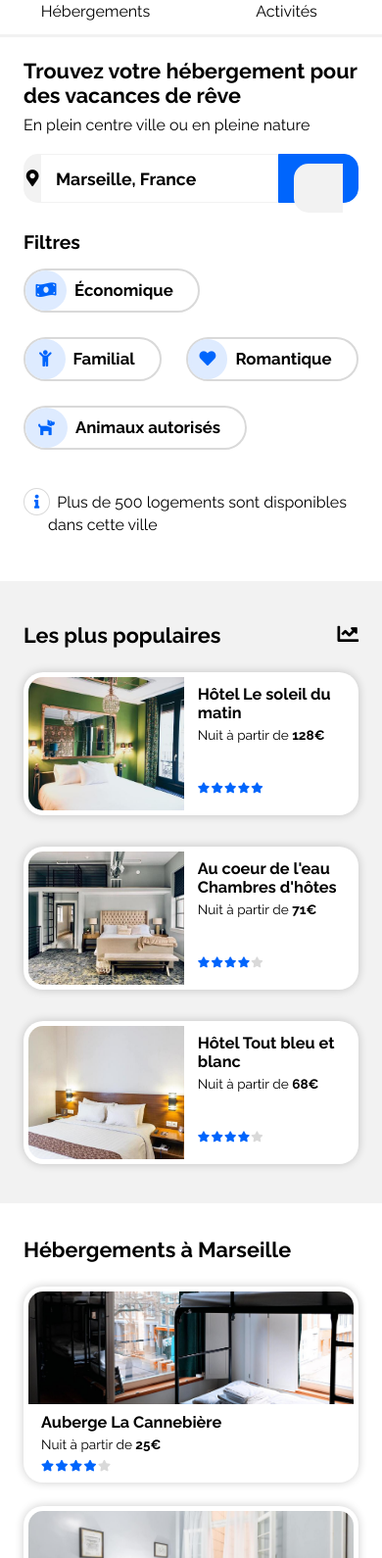
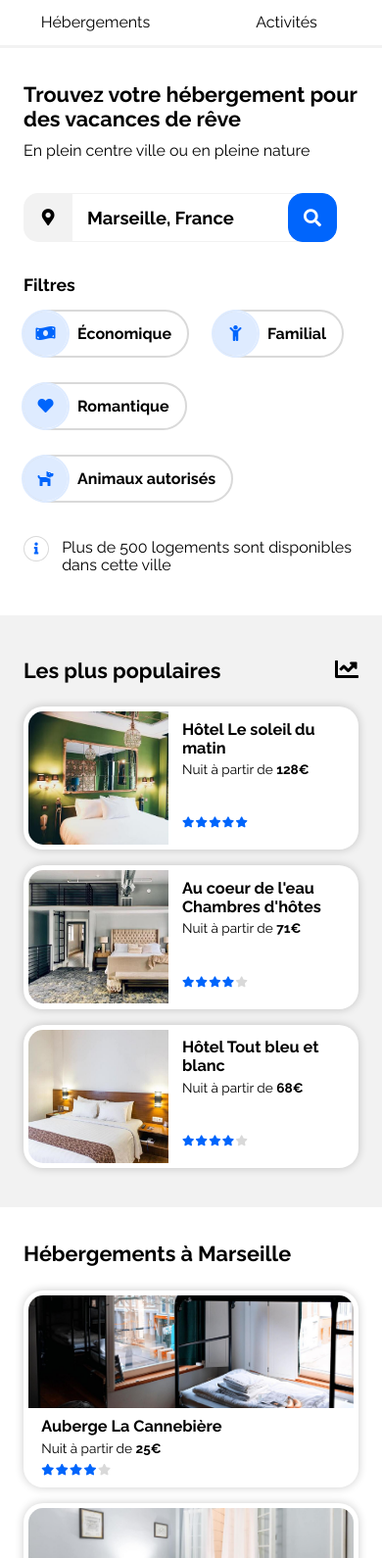
Before and after one commit to arnaudbastard/OpenClassroomsP2-Booki, a plain HTML site: page index.html in a window 390 px wide. Shown: the part 83-1673 px from the top of the page at 98% size. Drawn offline with Linux system fonts and the light colour scheme.

Commit message:
Avant livrable

```diff
--- a/assets/css/style.css
+++ b/assets/css/style.css
@@ -1,7 +1,11 @@
-@import url('https://fonts.googleapis.com/css2?family=Raleway:wght@400;700&display=swap');
+@import url('https://fonts.googleapis.com/css2?family=Raleway:wght@400;500;600;700&display=swap');
 
 * {
     font-family: 'Raleway', sans-serif;
+}
+
+body {
+    -webkit-text-size-adjust: none; /* Pour empêcher le changement de taille des polices par le moteur Webkit sous Safari et dans certains cas */
 }
 
 header, main {
@@ -9,10 +13,17 @@ header, main {
 }
 /* ------ Début classes réutilisables---------- */
 
+a:link {
+    text-decoration: none;
+    color: black;
+}
+a:visited {
+    color: black;
+}
+
 
 .hotel-info h3,
 #activities h3 {
-	color:black;
 	margin-bottom: 5px;
 }
 
@@ -25,7 +36,7 @@ header, main {
 }
 
 .fa {
-    color:#d9d9d9;
+    color:#D9D9D9;
     font-size: 0.85em;
     letter-spacing: -2px;
 }
@@ -34,18 +45,22 @@ header, main {
     color: #0065FC;
 }
 
+a:hover span.unchecked {
+    color: #B0B0B0;
+}
+
 
 /* ------ Fin classes réutilisables---------- */
 
 /* ------Balise Règles général---------- */
 
 h1 {
-	font-size: 1.4em;
-    padding-bottom: 8px;
+	font-size: 1.37em;
+    padding-bottom: 0.5em;
 }
 
 h2 {
-	font-size: 1.4em;
+	font-size: 1.37em;
 }
 
 /* ------Balise Règles général Fin---------- */
@@ -55,21 +70,25 @@ h2 {
 header {
 	display: flex;
 	flex-flow: row nowrap;
-	/* align-items: end; */
 	justify-content: space-between;
 	height: 65px;
-    padding-bottom: 30px;
+    padding-bottom: 3em;
+}
+
+.booki_logo {
+    height: 70%;
+    padding-top: 2em;
+}
+
+header a {
+    height: 100%;
+}
+
+header a img {
+    height: 100%;
 }
 
 header nav {
-	height: 100%;
-}
-
-header a {
-    height: 80%;
-}
-
-header a img {
     height: 100%;
 }
 
@@ -84,14 +103,9 @@ header a img {
 	flex-direction: column;
 	justify-content: center;
 	height: 100%;
-	padding: 1em 2em;
+	padding: 1.4em 2em;
 	border-top: 2px solid white;
 	font-size: 1em;
-    color: black;
-}
-
-.menu a:visited {
-    color: black;
 }
 
 .menu li a:hover, .menu li a.active {
@@ -104,12 +118,13 @@ header a img {
 main {
     display: grid;
     grid-template-columns: 6fr 3fr;
-    grid-gap: 2.5em;
+    gap: 2.5em;
 }
 
 .search_filters {
     grid-row: 1 / auto;
     grid-column: 1 / 3;
+    margin-bottom: -0.4em;
 }
 
 .search_filters p {
@@ -121,10 +136,10 @@ main {
     flex-direction: row;
     justify-content: flex-start;
     align-items: center;
-    margin: 20px 0 30px;
+    margin: 1.3em 0 2em;
 }
 
-.search_filters form i {
+.search_filters form > i {
     border: none;
     border-radius: 15px 0 0 15px;
     display: inline-block;
@@ -138,11 +153,12 @@ main {
 }
 
 .search_filters input {
+    border-radius: 0; /* Pour éviter les bords arrondis sur Webkit (Safari) */
     border: none;
     padding: 10px 15px;
-    font-size: 1.1em;
+    font-size: 1.15em;
     font-weight: bold;
-    width: 250px;
+    width: 235px;
     height: 50px;
     border-top: 1.5px solid #F2F2F2;
     border-bottom: 1.5px solid #F2F2F2;
@@ -150,12 +166,12 @@ main {
 
 .search_filters input::placeholder {
     color: black;
+    opacity: 1; /* Pour avoir la même apparence sur Firefox */
 }
 
-.search_filters button {
+.search_filters .btnSearch {
     border: none;
     border-radius: 0 15px 15px 0;
-    display: inline-block;
     padding: 9px 15px;
     text-align: center;
     text-decoration: none;
@@ -170,28 +186,44 @@ main {
     font-size: 1.1em;
 }
 
+.search_filters .btnMobile {
+    display: none;
+    border: none;
+    border-radius: 15px;
+    /* padding: 9px 15px; */
+    text-align: center;
+    text-decoration: none;
+    transition-duration: 0.2s;
+    cursor: pointer;
+    font-weight: bold;
+    color: white;
+    background-color: #0065FC;
+    border: 1.5px solid #0065FC;
+    width: 50px;
+    height: 50px;
+    font-size: 1.1em;
+    right: 15px;
+    position: relative;
+}
+
 .search_filters button:hover {
     color: #0065FC;
     background-color: white;
-}
-
-.search_filters button i {
-    display: none;
 }
 
 .filters {
     display: flex;
     flex-flow: row wrap;
     align-items: baseline;
-    justify-content: flex-start;
     gap: 30px;
     font-size: 1.15em;
-    padding-bottom: 20px;
+    padding-bottom: 0.8em;
 }
 
 .filters h2 {
     font-size: 1em;
 }
+
 .filters ul {
     display: flex;
     flex-flow: row wrap;
@@ -199,15 +231,25 @@ main {
 }
 
 .filters .btn {
-    position: relative;
     display: inline-block;
-    padding: 2px 25px 2px 12px;
-    border: 2px solid #d9d9d9;
+    padding: 0 1em 0 0.5em;
+    border: 2.2px solid #D9D9D9;
     border-radius: 30px;
     color: black;
     cursor: pointer;
+    font-weight: bold;
     transition: all 0.3s;
-    font-weight: bold;
+}
+
+.filters .btn:before {
+    display: inline-block;
+    position: relative;
+    right: 10px;
+    font-family: "Font Awesome 5 Free";
+    color: #0065FC;
+    background-color: #DEEBFF;
+    border-radius: 50%;
+    outline: #DEEBFF solid 2px;
 }
 
 .filters .btn:hover {
@@ -216,53 +258,19 @@ main {
     border-color: #DEEBFF;
 }
 
-.filters .btn:before {
-    display: inline-block;
-    position: relative;
-    right: 10px;
-    padding: 10px;
-    line-height: 1;
-    font-family: "Font Awesome 5 Free";
-    font-weight: 900;
-    color: #0065FC;
-    background-color: #DEEBFF;
-    border-radius: 50%;
-    outline: #DEEBFF solid 3px;
-    outline-offset: -1px;
+.filters .icon-money:before, .filters .icon-child:before, .filters .icon-heart:before, .filters .icon-dog:before {
+    text-align: center;
+    line-height: 45px;
+    height: 45px;
+    width: 45px;
 }
-
-.search_filters .icon-info {
-    margin: 20px 0 0 0;
-    padding: 0 0 0 25px;
-}
-
-.search_filters .icon-info:before {
-    display: inline-block;
-    position: relative;
-    bottom: 1px;
-    right: 25px;
-    margin: 0px -18px 0px 0px;
-    padding: 6px 10px;
-    font-family: "Font Awesome 5 Free";
-    font-size: 14px;
-    font-weight: 600;
-    line-height: 1;
-    content: "";
-    color: rgb(0, 101, 252);
-    background-color: white;
-    border: 1px solid #d9d9d9;
-    border-radius: 100%;
-}
-
 
 .filters .icon-money:before {
     content: "\f53a";
-    padding: 10px 8.5px;
 }
 
 .filters .icon-child:before {
     content: "\f1ae";
-    padding: 10px 12px;
 }
 
 .filters .icon-heart:before {
@@ -273,10 +281,26 @@ main {
     content: "\f6d3";
 }
 
+.icon-info {
+    display: flex;
+    align-items: baseline;
+    margin-top: 1.3em;
+}
+
+.icon-info i {
+    margin-right: 1.1em;
+    padding: 0.5em 0.81em;
+    font-size: 12px;
+    color: #0065FC;
+    background-color: white;
+    border: 1.5px solid #D9D9D9;
+    border-radius: 100%;
+}
+
 /* Début section hébergements */
 #logements {
     grid-row: 2;
-    padding: 2.5em 2.5em 1em;
+    padding: 2.4em 2.5em 1em;
     background-color: #F2F2F2;
     border-radius: 20px;
 }
@@ -288,22 +312,21 @@ main {
 }
 
 #logements a {
-    padding: 5px;
+    padding: 0.38em;
     height: 100%;
     display: block;
     box-sizing: border-box;
     font-size: 0.85em;
-    color: black;
     background-color: white;
     border-radius: 20px;
-    transition: all 0.5s;
-    box-shadow: 0 0 10px rgb(0, 0, 0, 0.2);
+    transition: all 0.3s;
+    box-shadow: 0 0 10px rgba(0, 0, 0, 0.2);
 }
 
 #logements a:hover {
     background-color: #DEEBFF;
-    box-shadow: 0 30px 20px rgb(0, 0, 0, 0.3);
-    transform: translateY(-10px);
+    box-shadow: 0px 10px 20px 0px rgba(0,0,0,0.3);
+    transform: translateY(-5px);
 }
 
 #logements a:hover,
@@ -322,38 +345,42 @@ main {
     height: 100%;
     object-fit: cover;
     border-radius: 15px 15px 0 0;
+    object-position: 0% 55%;
+
 }
 
 #logements .hotel-info {
     padding: 10px 13px 5px;
 }
 
-.stars {
-
-}
-
 #logements button {
     display: inline-block;
-    margin-top: 2.5em;
+    margin-top: 2.4em;
     cursor: pointer;
-    font-size: 1.1em;
+    font-size: 1.15em;
     font-weight: bold;
-    color: black;
     background: none;
     border: none;
+    color: black;
 }
 /* Fin section hébergements */
 
 /* Début section populaires */
 .most_populars {
     grid-row: 2;
-    padding: 2.5em;
+    padding: 2.4em 2.5em 2.5em;
     background-color: #F2F2F2;
     border-radius: 20px;
 }
 
-.most_populars h2 i {
-    float: right;
+.aside_title {
+    display: flex;
+    justify-content: space-between;
+    align-items: baseline;
+}
+
+.aside_title i {
+    font-size: 1.5em;
 }
 
 .most_populars .hotels-cards {
@@ -390,10 +417,9 @@ main {
 
 .most_populars a {
     position: relative;
-    padding: 5px;
-    color: black;
+    padding: 0.32em;
     transition: all 0.3s;
-    box-shadow: 0 0 10px rgb(0, 0, 0, 0.2);
+    box-shadow: 0 0 10px rgba(0, 0, 0, 0.2);
 }
 
 .most_populars a:hover,
@@ -405,8 +431,8 @@ main {
 
 .most_populars a:hover {
     background-color: #DEEBFF;
-    box-shadow: 0 30px 20px rgb(0, 0, 0, 0.3);
-    transform: translateY(-10px);
+    box-shadow: 0px 10px 20px 0px rgba(0,0,0,0.3);
+    transform: translateY(-5px);
 }
 
 .most_populars .populars-stars {
@@ -420,39 +446,39 @@ main {
 /* Début section activités */
 #activities {
     grid-row: 3;
-    grid-column: 1/3;
-    margin: 0 0 3em;
+    grid-column: 1 / 3;
+    margin: 0 0 3.8em;
 }
 
 #activities .titre-section {
-    margin: 1em 0;
+    margin: 1em 0 1.1em;
 }
 
 #activities ul {
     display: grid;
-    grid-template-columns: 1fr 1fr 1fr 1fr;
-    grid-template-rows: 4em 4em 4em 4em 4em;
-    gap: 2.5em;
+    grid-template-columns: repeat(4, 1fr);
+    grid-template-rows: repeat(12, 0.5em);
+    gap: 2em 2.7em;
 }
 
 #activities ul .card-type1 {
-    grid-row: 1/6;
+    grid-row: 1/13;
 }
 
 #activities ul .card-type2 {
-    grid-row: 1/4;
+    grid-row: 1/8;
 }
 
 #activities ul .card-type3 {
-    grid-row: 4/6;
+    grid-row: 8/13;
 }
 
 #activities ul .card-type4 {
-    grid-row: 1/3;
+    grid-row: 1/7;
 }
 
 #activities ul .card-type5 {
-    grid-row: 3/6;
+    grid-row: 7/13;
 }
 
 #activities a {
@@ -460,9 +486,9 @@ main {
     flex-direction: column;
     height: 100%;
     border-radius: 20px;
-    box-shadow: 0 0 10px rgb(0, 0, 0, 0.2);
+    box-shadow: 0px 1px 5px 0px rgba(0,0,0,0.2);
     background-color: white;
-    transition: all 0.5s;
+    transition: all 0.3s;
 }
 
 #activities a:hover,
@@ -472,20 +498,29 @@ main {
 
 #activities a:hover {
     background-color: #DEEBFF;
-    box-shadow: 0 30px 20px rgb(0, 0, 0, 0.3);
-    transform: translateY(-10px);
+    box-shadow: 0px 10px 20px 0px rgba(0,0,0,0.3);
+    transform: translateY(-5px);
 }
 
 #activities a img {
     height: 100%;
     width: 100%;
+    max-height: 100%;
     object-fit: cover;
     overflow: hidden;
     border-radius: 20px 20px 0 0;
 }
 
+.card-type2 img, .card-type5 img {
+    object-position: 37% 45%;
+}
+
+.card-type4 img {
+    object-position: 0 0;
+}
+
 #activities a h3 {
-    padding: 1.5em 1.2em 1em;
+    padding: 1.2em 1.1em 0.75em;
     font-size: 1em;
 }
 /* Fin section activités */
@@ -514,10 +549,6 @@ footer ul li {
     padding: 0.35em 0;
 }
 
-footer ul li a {
-    color: black;
-}
-
 footer ul li a:hover {
     color: #0065FC;
 }
@@ -530,44 +561,15 @@ footer ul li a:hover {
     }
 
     main {
-        grid-gap: 1.5em;
+        gap: 1.5em;
     }
 
     header {
         padding-bottom: 30px;
     }
 
-    .menu a {
-        /* font-size: 1em; */
-    }
-
-    h1 {
-        /* font-size: 1.4em; */
-    }
-
-    h2 {
-        /* font-size: 1.35em; */
-    }
-
-    h3 {
-        /* font-size: 1.1em; */
-    }
-
-    .search_filters p {
-        /* font-size: 1em; */
-    }
-
-    .search_filters button {
-        /* font-size: 1.1em; */
-    }
-
     .filters {
-        /* font-size: 1.05em; */
         gap: 15px;
-    }
-
-    .filters h2 {
-        /* font-size: 1.15em; */
     }
 
     #logements {
@@ -576,14 +578,6 @@ footer ul li a:hover {
 
     #logements .hotels-cards {
         gap: 1.5em;
-    }
-
-    .fa {
-        /* font-size: 0.75em; */
-    }
-
-    #logements button {
-        /* font-size: 1.1em; */
     }
 
     .most_populars {
@@ -600,7 +594,6 @@ footer ul li a:hover {
     }
 
     .most_populars .populars-stars {
-        /* font-size: 0.95em; */
         bottom: 20px;
     }
 
@@ -612,10 +605,6 @@ footer ul li a:hover {
         padding: 2.5em;
     }
 
-    footer ul {
-        /* font-size: 1em; */
-    }
-
 }
 
 @media (max-width:992px) {
@@ -623,7 +612,7 @@ footer ul li a:hover {
     main {
         display: grid;
         grid-template-columns: 1fr;
-        grid-gap: 0;
+        gap: 0;
         row-gap: 1.5em;
     }
 
@@ -652,12 +641,12 @@ footer ul li a:hover {
     }
 
     .filters {
-        font-size: 1.05em;
+        font-size: 1em;
         gap: 15px;
     }
 
     .filters h2 {
-        font-size: 1.15em;
+        font-size: 1.1em;
     }
 
     .fa {
@@ -677,12 +666,20 @@ footer ul li a:hover {
         grid-template-columns: 1fr 1fr;
     }
 
+    #logements .hotel-photo img {
+        object-position: 0% 60%;
+    }
+
     .most_populars {
         grid-row: 2;
     }
 
     .most_populars .hotel-photo {
         width: 50%;
+    }
+
+    .most_populars .hotel-photo img {
+        object-position: 0% 57%;
     }
 
     .most_populars .hotel-info {
@@ -712,10 +709,6 @@ footer ul li a:hover {
 		grid-row: auto;
 	}
 
-    footer {
-        gap: 4em;
-    }
-
     footer ul {
         font-size: 1em;
     }
@@ -728,13 +721,14 @@ footer ul li a:hover {
         flex-direction: column;
         justify-content: center;
         height: 120px;
+        margin-bottom: 1.5em;
 	}
 
     .booki_logo {
         display: flex;
         justify-content: center;
         height: 35%;
-        padding-top: 3em;
+        padding: 1.4em 0 1.8em;
     }
 
     header a {
@@ -742,14 +736,11 @@ footer ul li a:hover {
     }
 
     header nav {
-        display: flex;
-        justify-content: center;
-		margin-bottom: 2.5em;
 		width: 100%;
 	}
 
     .menu {
-        width: 100%;
+        flex-flow: unset;
     }
 
     .menu li {
@@ -758,15 +749,17 @@ footer ul li a:hover {
 
     .menu a {
         width: 100%;
-        padding: 0.5em 0 0.3em 0;
-        border-bottom: 3px solid #F2F2F2;
         text-align: center;
+		padding: 0 0 0.5em;
+		border: none;
+		border-bottom: 3px #F2F2F2 solid;
+		font-size: 1em;
     }
 
     .menu li a:hover, .menu li a.active {
-        color:#0065FC;
-        border-top: white;
-        border-bottom: 3px solid #0065FC;
+		color:#0065FC;
+		border: none;
+		border-bottom: 3px #0065FC solid;
     }
 
     /* .menu {
@@ -794,12 +787,32 @@ footer ul li a:hover {
         padding: 1.5em;
     }
 
-    .search_filters button span {
+    .search_filters form {
+        margin: 2.1em 0;
+    }
+
+    .search_filters .btnSearch {
         display: none;
     }
 
-    .search_filters button i {
+    .search_filters .btnMobile {
         display: block;
+        color: black;
+    }
+
+    .search_filters .btnMobile:hover {
+        background-color: #0065FC;
+    }
+
+    .search_filters .btnMobile:before {
+        display: inline-block;
+        position: relative;
+        font-family: "Font Awesome 5 Free";
+        font-size: 18px;
+        font-weight: 600;
+        line-height: 1;
+        content: "\f002";
+        color: white;
     }
 
     #logements {
@@ -809,6 +822,11 @@ footer ul li a:hover {
 
     #logements .hotels-cards {
         grid-template-columns: 1fr;
+        gap: 1em;
+    }
+
+    #logements .hotel-photo img {
+        object-position: 0% 65%;
     }
 
     #logements button {
@@ -820,14 +838,30 @@ footer ul li a:hover {
         border-radius: 0;
     }
 
+    .most_populars .hotels-cards {
+        gap: 1em;
+    }
+
+    .most_populars .hotel-photo {
+        width: 45%;
+    }
+
+    .most_populars .hotel-info {
+        width: 55%;
+    }
+
     #activities {
         padding: 0 1.5em 0.5em 1.5em;
     }
 
+    #activities .titre-section {
+        margin: 1em 0 1.3em;
+    }
+
 	#activities ul {
 		grid-template-columns: repeat(1, 1fr);
-		grid-template-rows: repeat(6, 15em);
-        gap: 2em;
+		grid-template-rows: repeat(6, 12em);
+        gap: 1.5em;
 	}
 
 	#activities ul .card-type1,
@@ -837,6 +871,19 @@ footer ul li a:hover {
 	#activities ul .card-type5 {
 		grid-row: auto;
 	}
+
+    .card-type1 img {
+        object-position: 0 65%;
+    }
+
+    .card-type2 img, .card-type5 img {
+        object-position: 0% 48%;
+    }
+
+    .card-type4 img {
+        object-position: 0 24%;
+    }
+
 
 	#activities a h3 {
 		font-size: 1em;
--- a/index.html
+++ b/index.html
@@ -4,7 +4,7 @@
     <meta charset="UTF-8">
     <meta http-equiv="X-UA-Compatible" content="IE=edge">
     <meta name="viewport" content="width=device-width, initial-scale=1.0">
-    <title>Booki</title>
+    <title>Booki - Accueil</title>
     <link rel="stylesheet" href="https://use.fontawesome.com/releases/v5.15.4/css/all.css" integrity="sha384-DyZ88mC6Up2uqS4h/KRgHuoeGwBcD4Ng9SiP4dIRy0EXTlnuz47vAwmeGwVChigm" crossorigin="anonymous"/>
     <link rel="stylesheet" href="assets/css/normalize.css">
     <link rel="stylesheet" href="assets/css/style.css">
@@ -33,10 +33,11 @@
         <section class="search_filters">
             <h1>Trouvez votre hébergement pour des vacances de rêve</h1>
             <p>En plein centre ville ou en pleine nature</p>
-            <form action="">
+            <form action="#">
                 <i class="fas fa-map-marker-alt"></i>
                 <input type="search" name="recherche" placeholder="Marseille, France">
-                <button><i class="fa-solid fa-magnifying-glass"></i><span>Rechercher</span></button>
+                <button type="submit" class="btnSearch">Rechercher</button>
+                <button type="submit" class="btnMobile"><i class="fa-solid fa-magnifying-glass"></i></button>
             </form>
             <div class="filters">
                 <h2>Filtres</h2>
@@ -47,7 +48,10 @@
                     <li><a href="#" class="btn icon-dog">Animaux autorisés</a></li>
                 </ul>
             </div>
-            <p class="icon-info">Plus de 500 logements sont disponibles dans cette ville</p>
+            <div class="icon-info">
+                <i class="fas fa-info"></i>
+                <p>Plus de 500 logements sont disponibles dans cette ville</p>
+            </div>
 		</section>
         <!-- Fin des filtres -->
 
@@ -58,7 +62,14 @@
                 <li>
                     <a href="#">
                         <div class="hotel-photo">
-                            <img src="assets/images/hebergements/3_medium/marcus-loke-WQJvWU_HZFo-unsplash.jpg" alt="Auberge La Cannebière">
+                            <img
+                                srcset="assets/images/hebergements/3_medium/marcus-loke-WQJvWU_HZFo-unsplash.jpg 1499w,
+                                        assets/images/hebergements/2_large/marcus-loke-WQJvWU_HZFo-unsplash.jpg 2997w,
+                                        assets/images/hebergements/1_xlarge/marcus-loke-WQJvWU_HZFo-unsplash.jpg 5993w"
+                                sizes="(max-width: 768px) 1499px,
+                                       (max-width: 992px) 2997px,
+                                       5993px"
+                                src="assets/images/hebergements/1_xlarge/marcus-loke-WQJvWU_HZFo-unsplash.jpg" alt="Auberge La Cannebière">
                         </div>
                         <div class="hotel-info">
                             <h3>Auberge La Cannebière</h3>
@@ -68,7 +79,7 @@
                                 <span class="fa fa-star checked"></span>
                                 <span class="fa fa-star checked"></span>
                                 <span class="fa fa-star checked"></span>
-                                <span class="fa fa-star "></span>
+                                <span class="fa fa-star unchecked"></span>
                             </div>
                         </div>
                     </a>
@@ -104,7 +115,7 @@
                                 <span class="fa fa-star checked"></span>
                                 <span class="fa fa-star checked"></span>
                                 <span class="fa fa-star checked"></span>
-                                <span class="fa fa-star "></span>
+                                <span class="fa fa-star unchecked"></span>
                             </div>
                         </div>
                     </a>
@@ -121,8 +132,8 @@
                                 <span class="fa fa-star checked"></span>
                                 <span class="fa fa-star checked"></span>
                                 <span class="fa fa-star checked"></span>
-                                <span class="fa fa-star "></span>
-                                <span class="fa fa-star "></span>
+                                <span class="fa fa-star unchecked"></span>
+                                <span class="fa fa-star unchecked"></span>
                             </div>
                         </div>
                     </a>
@@ -140,7 +151,7 @@
                                     <span class="fa fa-star checked"></span>
                                     <span class="fa fa-star checked"></span>
                                     <span class="fa fa-star checked"></span>
-                                    <span class="fa fa-star "></span>
+                                    <span class="fa fa-star unchecked"></span>
                                 </div>
                         </div>
                     </a>
@@ -164,13 +175,16 @@
                     </a>
                 </li>
             </ul>
-            <button>Afficher plus</button>
+            <button type="button">Afficher plus</button>
         </section>
         <!-- Fin des hébergements -->
 
         <!-- Début des plus populaires -->
         <aside class="most_populars">
-            <h2 class="titre-section">Les plus populaires<i class="fas fa-chart-line"></i></h2>
+            <div class="aside_title">
+                <h2 class="titre-section">Les plus populaires</h2>
+                <i class="fas fa-chart-line"></i>
+            </div>
             <ul class="hotels-cards">
                 <li>
                     <a href="#">
@@ -204,7 +218,7 @@
                                 <span class="fa fa-star checked"></span>
                                 <span class="fa fa-star checked"></span>
                                 <span class="fa fa-star checked"></span>
-                                <span class="fa fa-star"></span>
+                                <span class="fa fa-star unchecked"></span>
                             </div>
                         </div>
                     </a>
@@ -222,7 +236,7 @@
                                 <span class="fa fa-star checked"></span>
                                 <span class="fa fa-star checked"></span>
                                 <span class="fa fa-star checked"></span>
-                                <span class="fa fa-star "></span>
+                                <span class="fa fa-star unchecked"></span>
                             </div>
                         </div>
                     </a>
```
